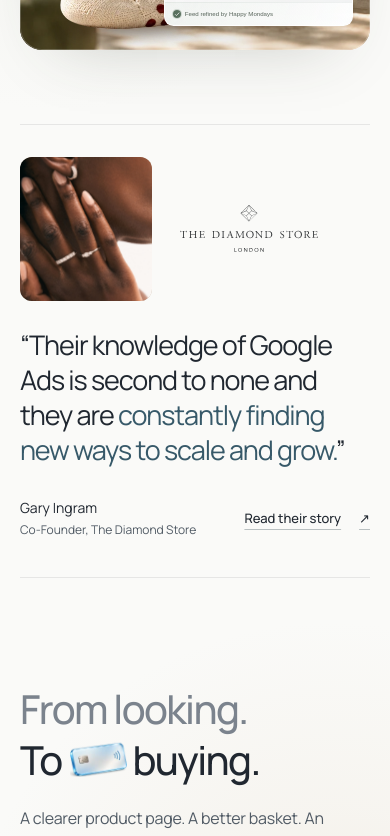
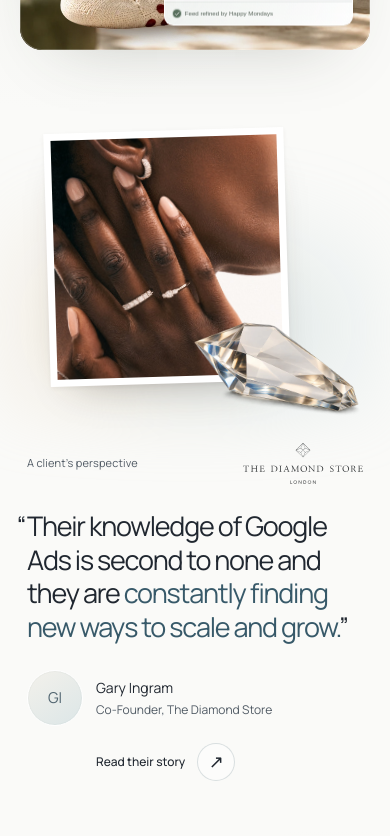
Before and after one commit to South-Digital/happy-mondays, a React (Vite) app: page /concept-a in a window 390 px wide. Shown: the part 1800-2636 px from the top of the page. Built offline with nearby package versions, Linux system fonts and the light colour scheme; the HTML template or start-up script is replaced by a standard one; a web font is replaced by a local one.

Commit message:
Art-direct the client story with photographic print and optical glass

```diff
--- a/src/concepts/a/AgencyStory.tsx
+++ b/src/concepts/a/AgencyStory.tsx
@@ -16,25 +16,39 @@
   }}>{children}</a>;
 }
 
-export function ClientStory() {
+export function ClientStory({ portraitSrc }: { portraitSrc?: string }) {
   const section = useRef<HTMLElement>(null);
   const reduced = usePrefersReducedMotion();
   const { scrollYProgress } = useScroll({ target: section, offset: ["start end", "end start"] });
   const progress = useSpring(scrollYProgress, { stiffness: 80, damping: 25, mass: .5 });
-  const photoY = useTransform(progress, [0, 1], [-8, 8]);
+  const photoY = useTransform(progress, [0, 1], [10, -10]);
+  const photoRotate = useTransform(progress, [0, 1], [-2.4, -1.2]);
+  const prismY = useTransform(progress, [0, 1], [-12, 12]);
+  const prismRotate = useTransform(progress, [0, 1], [-4, 2]);
   return (
     <section ref={section} className="as-proof" id="client-stories" tabIndex={-1} aria-label="A word from The Diamond Store">
-      <figure>
-        <div className="as-proof-photo">
-          <motion.img src="/images/client-stories/diamond-store-jewellery.jpg" width="867" height="867" loading="lazy" decoding="async" alt="Diamond jewellery from The Diamond Store worn by a model" style={reduced ? undefined : { y: photoY }} />
+      <div className="as-proof-spread">
+        <div className="as-proof-art">
+          <div className="as-proof-light" aria-hidden="true" />
+          <motion.div className="as-proof-photo" style={reduced ? undefined : { y: photoY, rotate: photoRotate }}>
+            <img src="/images/client-stories/diamond-store-jewellery.jpg" width="867" height="867" loading="lazy" decoding="async" alt="Diamond jewellery from The Diamond Store worn by a model" />
+          </motion.div>
+          <motion.img className="as-proof-prism" src="/images/client-stories/optical-prism-v1.webp" width="960" height="640" loading="lazy" decoding="async" alt="" aria-hidden="true" style={reduced ? undefined : { y: prismY, rotate: prismRotate }} />
         </div>
-        <img className="as-proof-brand" src="/images/client-stories/diamond-store.svg" width="418" height="144" loading="lazy" decoding="async" alt="The Diamond Store London" />
-        <blockquote>“Their knowledge of Google Ads is second to none and they are <em>constantly finding new ways to scale and grow.</em>”</blockquote>
-        <figcaption className="as-proof-source">
-          <p>Gary Ingram<span>Co-Founder, The Diamond Store</span></p>
-          <StoryLink href="/case-studies/the-diamond-store">Read their story <span aria-hidden="true">↗</span></StoryLink>
-        </figcaption>
-      </figure>
+        <figure className="as-proof-editorial">
+          <div className="as-proof-masthead"><span>A client’s perspective</span>
+          <img className="as-proof-brand" src="/images/client-stories/diamond-store.svg" width="418" height="144" loading="lazy" decoding="async" alt="The Diamond Store London" />
+          </div>
+          <blockquote><span className="as-proof-quote-mark" aria-hidden="true">“</span>Their knowledge of Google Ads is second to none and they are <em>constantly finding new ways to scale and grow.</em>”</blockquote>
+          <figcaption className="as-proof-source">
+            <div className="as-proof-person">
+              <span className="as-proof-portrait">{portraitSrc ? <img src={portraitSrc} alt="Gary Ingram" width="64" height="64" /> : <span aria-hidden="true">GI</span>}</span>
+              <p>Gary Ingram<span>Co-Founder, The Diamond Store</span></p>
+            </div>
+            <StoryLink href="/case-studies/the-diamond-store">Read their story <span className="as-proof-arrow" aria-hidden="true">↗</span></StoryLink>
+          </figcaption>
+        </figure>
+      </div>
     </section>
   );
 }
--- a/src/concepts/a/agency-story.css
+++ b/src/concepts/a/agency-story.css
@@ -1,17 +1,30 @@
 /* Open editorial proof and an explorable audit. Contained scenes live elsewhere. */
 .as-link { color: var(--ca-ink); display: inline-flex; align-items: center; gap: 18px; min-height: 44px; width: fit-content; font-size: 14px; font-weight: 500; text-decoration: underline; text-decoration-color: #65747a70; text-underline-offset: 6px; }
 .as-link > span, .as-back-top > span { display: inline-block; transition: transform .24s ease; }
-.as-proof { margin: 12px 0 120px; padding: 48px 0; border-block: 1px solid #20273018; }
-.as-proof figure { display: grid; grid-template-columns: minmax(0, .9fr) minmax(0, 2fr); column-gap: 8%; row-gap: 24px; align-items: center; margin: 0; }
-.as-proof-photo { grid-column: 1; grid-row: 1 / 4; align-self: stretch; min-height: 320px; overflow: hidden; border-radius: 16px; background: #c6b2a1; }
-.as-proof-photo img { width: 100%; height: 100%; min-height: 320px; object-fit: cover; object-position: 50% 58%; scale: 1.08; display: block; }
-.as-proof-brand { grid-column: 2; grid-row: 1; width: 150px; max-width: 100%; height: auto; }
-.as-proof blockquote { grid-column: 2; grid-row: 2; margin: 0; font-size: clamp(27px, 2.65vw, 38px); line-height: 1.3; letter-spacing: -.04em; font-weight: 400; text-wrap: pretty; }
+/* A photographic print and a separate optical object: an open pause between scenes. */
+.as-proof { margin: 12px 0 112px; padding: 50px 0 34px; }
+.as-proof-spread { display: grid; grid-template-columns: minmax(0, .95fr) minmax(0, 1.05fr); gap: 7%; align-items: center; }
+.as-proof-art { position: relative; aspect-ratio: 1 / 1.03; isolation: isolate; }
+.as-proof-light { position: absolute; inset: 5% -12% -8% -15%; z-index: -1; background: radial-gradient(ellipse at 65% 66%, #b9d3db55, transparent 58%), radial-gradient(ellipse at 35% 63%, #e5d3b763, transparent 62%); filter: blur(26px); pointer-events: none; }
+.as-proof-photo { position: absolute; width: 78%; height: 87%; top: 1%; left: 6%; padding: 7px; background: #fff; transform: rotate(-1.8deg); box-shadow: 0 20px 40px -26px #392c2366, 0 2px 5px #392c2310; }
+.as-proof-photo img { width: 100%; height: 100%; object-fit: cover; object-position: 48% 52%; display: block; }
+.as-proof-prism { position: absolute; width: 64%; height: auto; right: -5%; bottom: -2%; pointer-events: none; }
+.as-proof-editorial { margin: 0; padding: 6px 0 22px; min-width: 0; }
+.as-proof-masthead { display: flex; align-items: center; justify-content: space-between; gap: 24px; margin-bottom: 46px; }
+.as-proof-masthead > span { color: var(--ca-body); font-size: 12px; letter-spacing: .015em; }
+.as-proof-brand { width: 142px; height: auto; }
+.as-proof blockquote { position: relative; margin: 0; max-width: 620px; font-size: clamp(29px, 3vw, 43px); line-height: 1.22; letter-spacing: -.045em; font-weight: 400; text-wrap: pretty; }
+.as-proof-quote-mark { position: absolute; right: 100%; margin-right: .06em; }
 .as-proof blockquote em { font-style: normal; color: #375969; }
-.as-proof-source { grid-column: 2; grid-row: 3; display: flex; align-items: center; justify-content: space-between; gap: 24px; padding-top: 4px; }
-.as-proof-source p { font-size: 15px; line-height: 1.5; margin: 0; }
-.as-proof-source p > span { display: block; color: var(--ca-body); font-size: 13px; margin-top: 3px; }
-.as-proof-source .as-link { font-size: 13px; flex-shrink: 0; }
+.as-proof-source { display: flex; flex-wrap: wrap; align-items: center; justify-content: space-between; gap: 22px; margin-top: 38px; }
+.as-proof-person { display: flex; align-items: center; gap: 13px; }
+/* Reserved for Gary's supplied photograph. Initials are a placeholder, not a generated person. */
+.as-proof-portrait { width: 56px; height: 56px; flex: 0 0 56px; display: grid; place-items: center; border-radius: 50%; overflow: hidden; background: linear-gradient(145deg,#f3f1eb,#dce6e7); border: 1px solid #fff; box-shadow: inset 0 0 0 1px #47606a0a; color: #516570; font-size: 15px; }
+.as-proof-portrait img { width: 100%; height: 100%; object-fit: cover; }
+.as-proof-source p { font-size: 14px; line-height: 1.5; margin: 0; }
+.as-proof-source p > span { display: block; color: var(--ca-body); font-size: 12px; margin-top: 3px; }
+.as-proof-source .as-link { font-size: 12px; flex-shrink: 0; gap: 12px; text-decoration: none; }
+.as-proof-arrow { display: grid !important; place-items: center; width: 38px; height: 38px; border-radius: 50%; border: 1px solid #647d853b; font-size: 18px; background: #ffffff70; }
 .as-start { padding: 64px 12px 80px; border-top: 1px solid #20273018; }
 .as-audit-spread { display: grid; grid-template-columns: 1fr 1.12fr; gap: 7%; align-items: center; }
 .as-audit-copy h2 { font-size: clamp(42px,3.8vw,56px); font-weight: 500; letter-spacing: -.048em; line-height: 1.08; margin: 0 0 28px; max-width: 540px; text-wrap: pretty; }
@@ -69,14 +82,13 @@
 }
 /* Match the commerce section's single-column container, not just phone width. */
 @media (max-width:980px) {
-  .as-proof { padding: 32px 0 36px; margin-bottom: 78px; }
-  .as-proof figure { grid-template-columns: 150px minmax(0,1fr); column-gap: 28px; row-gap: 26px; }
-  .as-proof-photo { grid-column: 1; grid-row: 1; min-height: 0; height: 150px; border-radius: 12px; }
-  .as-proof-photo img { min-height: 0; object-position: 50% 58%; }
-  .as-proof-brand { grid-column: 2; grid-row: 1; width: min(150px,100%); }
-  .as-proof blockquote { grid-column: 1 / -1; grid-row: 2; max-width: 700px; }
-  .as-proof-source { grid-column: 1 / -1; grid-row: 3; gap: 20px; }
-  .as-proof-source p > span { font-size: 12px; }
+  .as-proof { margin-bottom: 76px; padding: 22px 0 20px; }
+  .as-proof-spread { grid-template-columns: minmax(0,.85fr) minmax(0,1.15fr); gap: 6%; }
+  .as-proof-masthead { margin-bottom: 25px; }
+  .as-proof-masthead > span { display: none; }
+  .as-proof blockquote { font-size: clamp(27px,3.4vw,34px); }
+  .as-proof-source { margin-top: 28px; gap: 14px; }
+  .as-proof-source .as-link { margin-left: 69px; }
   .as-start { padding: 48px 0 65px; }
   .as-audit-spread { grid-template-columns: 1fr; gap: 50px; }
   .as-audit-copy h2 { max-width: 530px; font-size: 49px; }
@@ -92,13 +104,21 @@
   .as-footer-intro { grid-column: 1 / -1; }
   .as-back-top { grid-column: 1 / -1; }
 }
+@media (max-width:680px) {
+  .as-proof { padding: 6px 0 14px; margin-bottom: 65px; }
+  .as-proof-spread { grid-template-columns: 1fr; gap: 38px; }
+  .as-proof-art { width: 88%; max-width: 380px; justify-self: center; aspect-ratio: 1.12; }
+  .as-proof-photo { left: 2%; width: 78%; height: 92%; }
+  .as-proof-prism { right: -7%; bottom: -9%; width: 61%; }
+  .as-proof-editorial { padding: 0 7px; }
+  .as-proof-masthead { margin-bottom: 25px; }
+  .as-proof-masthead > span { display: block; font-size: 11px; }
+  .as-proof-brand { width: 120px; }
+  .as-proof blockquote { font-size: clamp(27px,6.8vw,36px); line-height: 1.25; }
+  .as-proof-source { margin-top: 26px; }
+  .as-proof-source .as-link { margin-left: 69px; }
+}
 @media (max-width:480px) {
-  .as-proof figure { grid-template-columns: 132px minmax(0,1fr); column-gap: 28px; }
-  .as-proof-photo { height: 144px; }
-  .as-proof-brand { width: 138px; }
-  .as-proof-source { align-items: start; gap: 14px; }
-  .as-proof-source p { font-size: 14px; }
-  .as-proof-source p > span { max-width: 180px; }
   .as-audit-copy h2 { font-size: 41px; max-width: 340px; }
   .as-audit-invitation > .as-link { display: flex; margin: 10px 0 0; }
   .as-folio-tabs { gap: 8px; }
```
Also changed, not shown: public/images/client-stories/OPTICAL-PRISM.md (added, +13 -0 lines), public/images/client-stories/optical-prism-v1.webp (added), 1 other file (tests, documents, lock files or other folders).
